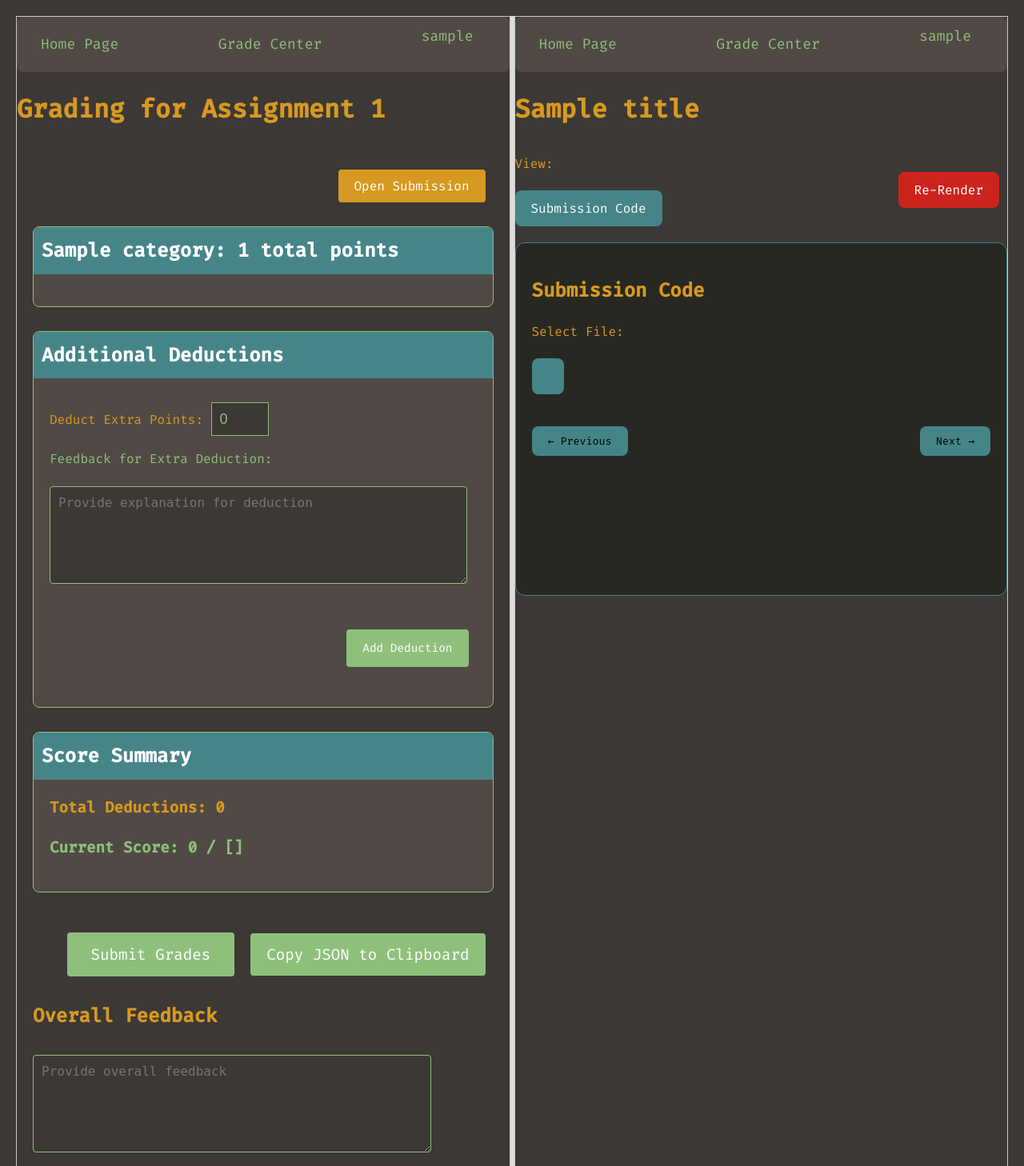
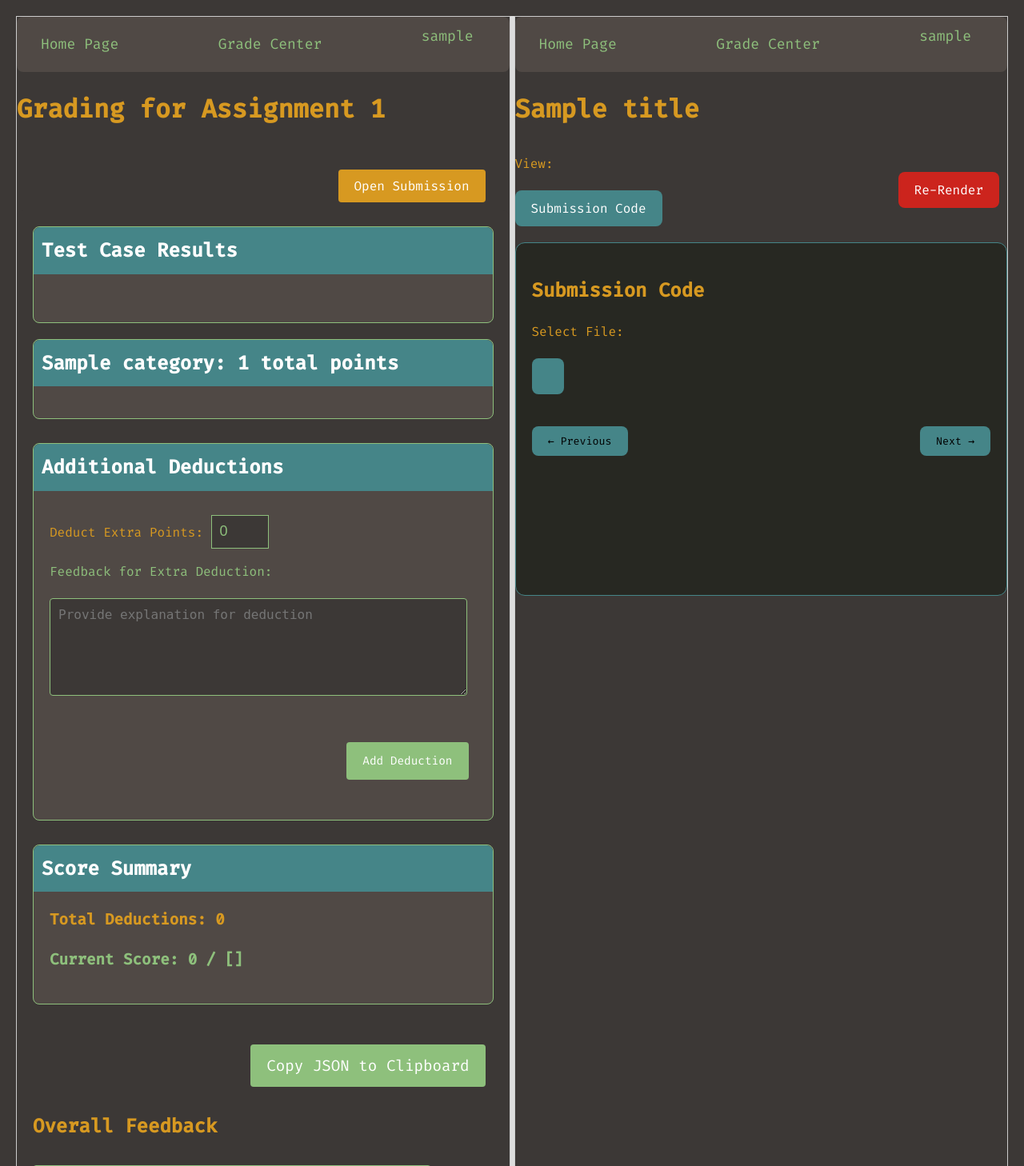
Before and after one commit to satwikShresth/grader, a Python web app: template fullstack/app/templates/gradingWindow.html in a window 1280 px wide. Shown: the top 1458 px of the page at 80% size. Run offline with Jinja, Linux system fonts and the light colour scheme; the template is opened without the code that fills it: most values are stand-ins (such as "Sample title", 1, 10 or a date in 2020); lists and menus that the app fills with data are empty.

Commit message:
adding new features

```diff
--- a/fullstack/app/endpoints/crud/schemas.py
+++ b/fullstack/app/endpoints/crud/schemas.py
@@ -43,3 +43,7 @@
 class SubmissionUpdateGradeFeedback(BaseModel):
     grade: Optional[float]
     feedback: Optional[Dict]
+
+
+class SubmissionUpdateTestCases(BaseModel):
+    test_cases: Optional[Dict]
--- a/fullstack/app/models.py
+++ b/fullstack/app/models.py
@@ -21,6 +21,7 @@
     submission_date = Column(DateTime(timezone=True),
                              server_default=func.now())
     feedback = Column(JSON, nullable=False)
+    test_cases = Column(JSON, nullable=False)
     file_path = Column(String, nullable=False)  # Column to store file path
 
     student_id = Column(String, ForeignKey("students.UserID"), nullable=False)
--- a/fullstack/app/static/form.css
+++ b/fullstack/app/static/form.css
@@ -145,31 +145,67 @@
     margin: 10px 0;
 }
 
-/* Responsive Design */
+
+#test-cases-section {
+    background-color: #504945; /* Gruvbox gray */
+    padding: 20px;
+    border-radius: 8px;
+    border: 1px solid #8ec07c; /* Gruvbox green */
+    margin-bottom: 20px;
+}
+
+#test-cases-container {
+    padding: 10px;
+    font-family: Arial, sans-serif;
+}
+
+/* Test case item styling */
+.test-case-item {
+    margin-bottom: 10px;
+    font-size: 16px;
+    color: #f8f8f2; /* Light text color */
+}
+
+/* Styling for correct, incorrect, and ungraded results */
+.test-case-result {
+    font-weight: bold;
+}
+
+.test-case-result.correct {
+    color: #8ec07c; /* Gruvbox green for correct */
+}
+
+.test-case-result.incorrect {
+    color: #fb4934; /* Gruvbox red for incorrect */
+}
+
+.test-case-result.ungraded {
+    color: #928374; /* Gruvbox gray for ungraded */
+}
+
+/* Styling for deeper levels of indentation */
+.test-case-item strong {
+    color: #d79921; /* Gruvbox yellow for strong labels */
+}
+
+/* Add a visual line separator between major test case groups */
+#test-cases-container div + div {
+    border-top: 1px solid #8ec07c; /* Gruvbox green separator */
+    padding-top: 10px;
+    margin-top: 10px;
+}
+
+/* Responsive design for smaller screens */
 @media (max-width: 768px) {
-    form {
+    #test-cases-section {
         padding: 10px;
     }
 
-    .button-container {
-        flex-direction: column;
-        align-items: flex-start;
+    .test-case-item {
+        font-size: 14px;
     }
 
-    .button-container button {
-        width: 100%;
-        margin-bottom: 20px;
-    }
-
-    .total-deductions {
-        margin-bottom: 20px;
-    }
-
-    textarea {
-        width: 100%;
-    }
-
-    label, input[type="checkbox"], input[type="radio"] {
-        width: 100%;
+    #test-cases-container {
+        padding: 5px;
     }
 }
--- a/fullstack/app/templates/form.html
+++ b/fullstack/app/templates/form.html
@@ -4,6 +4,10 @@
     <meta charset="UTF-8">
     <title>Assignment Grading Form</title>
     <link rel="stylesheet" href="/static/form.css">
+<style>
+</style>
+
+
 </head>
 <body>
 
@@ -17,9 +21,22 @@
         </button>
     </div>
 
+
+
+
     <form id="grading-form" onsubmit="submitGrades(event)">
+
+        <!-- New Test Cases Section -->
+        <section id="test-cases-section">
+            <h2 style="color:white;">Test Case Results</h2>
+            <div id="test-cases-container">
+            </div>
+        </section>
+
+
         <!-- Rubric categories will be filled later -->
         {% for category, items in rubric.rubric.items() %}
+
         <section>
             <h2>{{ category }}: {{ items.total_points }} total points</h2>
 
@@ -93,8 +110,6 @@
         </section>
 
         <div class="button-container">
-            <button type="submit" onclick="submitGrades(event)">Submit Grades</button>
-
             <button id="copyBtn" type="button" style="background-color: #8ec07c; color: white; padding: 14px 20px; font-size: 1.2em; border-radius: 4px; margin-left: 10px;">
                 Copy JSON to Clipboard
             </button>
@@ -112,12 +127,57 @@
         let rubricFeedback = {};
         let extraDeductions = [];
         const grader = "{{ username }}";
+        const user_id = "{{ user_id }}";
+        const assignment_number = "{{ assignment_number }}";
+
+        function renderTestCasesHelper(testCases, container, depth = 0) {
+            Object.keys(testCases).forEach(key => {
+                const value = testCases[key];
+                const testCaseDiv = document.createElement('div');
+                testCaseDiv.classList.add('test-case-item');
+                testCaseDiv.style.marginLeft = `${depth * 20}px`;  // Indent based on the depth
+
+                if (typeof value === 'object' && value !== null) {
+                    testCaseDiv.innerHTML = `<strong>${key}</strong>`;
+                    container.appendChild(testCaseDiv);
+                    // Recursively call the helper function
+                    renderTestCasesHelper(value, container, depth + 1);
+                } else {
+                    let resultText = '';
+                    if (value === true) {
+                        resultText = '<span class="test-case-result correct">correct</span>';
+                    } else if (value === false) {
+                        resultText = '<span class="test-case-result incorrect">incorrect</span>';
+                    } else {
+                        resultText = '<span class="test-case-result ungraded">ungraded</span>';
+                    }
+
+                    testCaseDiv.innerHTML = `"${key}" : ${resultText}`;
+                    container.appendChild(testCaseDiv);
+                }
+            });
+        }
+
+        function renderTestCases() {
+            const container = document.getElementById('test-cases-container');
+            fetch(`/api/submissions/test_cases?userid=${user_id}&assignment_number=${assignment_number}`)
+                .then(response =>response.json())
+                .then(data => {
+                    test_cases = data.test_cases || {};
+                    console.log(test_cases);
+                    renderTestCasesHelper(test_cases,container)
+            })
+            .catch(error => {
+                console.error('Error fetching test_cases:', error);
+            });
+        }
 
         document.addEventListener('DOMContentLoaded', function () {
             const feedback = {{ submission.feedback | tojson }};  // Use the Jinja2-passed submission.feedback directly
 
             if (feedback) {
                 prefillForm(feedback);  // Pre-fill the form with feedback data
+                renderTestCases()
             }
         });
 
@@ -418,7 +478,7 @@
             event.preventDefault();
             const jsonPayload = generateFormJsonPayload();
 
-            fetch(`/api/submissions/feedback?userid={{ user_id }}&assignment_number={{ assignment_number }}`, {
+            fetch(`/api/submissions/feedback?userid=${user_id}&assignment_number=${assignment_number}`, {
                 method: 'PUT',
                 headers: {
                     'Content-Type': 'application/json',
@@ -432,7 +492,7 @@
                 return response.json();
             })
             .then(data => {
-                alert('Grade and feedback submitted successfully');
+                console.log('Grade and feedback submitted successfully');
             })
             .catch(error => {
                 console.error('Error:', error);
@@ -505,37 +565,13 @@
         }
 
         function copyJsonToClipboard() {
-            window.focus();
             const jsonPayload = generateFormJsonPayload();
-
-            // Fetch the server version of the feedback
-            fetch(`/api/submissions/feedback?userid={{ user_id }}&assignment_number={{ assignment_number }}`)
-                .then(response => {
-                    if (!response.ok) {
-                        throw new Error('Failed to fetch server data.');
-                    }
-                    return response.json();
-                })
-                .then(serverData => {
-                    // Check if the local JSON matches the server JSON
-                    const serverJson = JSON.stringify(serverData, null);
-                    const localJson = JSON.stringify(jsonPayload, null);
-
-                    if (localJson === serverJson) {
             const feedbackString = convertJsonToMessage(jsonPayload);
             console.log(feedbackString);
             navigator.clipboard.writeText(feedbackString).then(() => {
                 console.log('JSON payload copied to clipboard!');
             }).catch(err => {
                 console.error('Failed to copy JSON to clipboard: ', err);
-                        });
-                    } else {
-                        alert('Please submit the grades first before copying the JSON.');
-                    }
-                })
-                .catch(err => {
-                    console.error('Error fetching server data: ', err);
-                    alert('Failed to fetch server data for comparison.');
             });
         }
 
@@ -550,8 +586,29 @@
         const form = document.getElementById('grading-form');
 
         form.addEventListener('input', function() {
-            submitGrades(event);
-            location.reload();
+            const jsonPayload = generateFormJsonPayload();
+
+            fetch(`/api/submissions/feedback?userid=${user_id}&assignment_number=${assignment_number}`, {
+                method: 'PUT',
+                headers: {
+                    'Content-Type': 'application/json',
+                },
+                body: JSON.stringify(jsonPayload)
+            })
+            .then(response => {
+                if (!response.ok) {
+                    throw new Error('Network response was not ok');
+                }
+                return response.json();
+            })
+            .then(data => {
+                console.log('Grade and feedback submitted successfully');
+            })
+            .catch(error => {
+                console.error('Error:', error);
+                alert('An error occurred while submitting the grade and feedback.');
+            });
+            updateTotalScore();
         });
     </script>
 </body>
--- a/fullstack/app/templates/test_result.html
+++ b/fullstack/app/templates/test_result.html
@@ -187,8 +187,7 @@
         }
     </style>
 <script>
-    let feedback = {}; // Will hold the feedback object from the server
-    let grade = null;
+    let test_cases = {}; // Will hold the test_cases object from the server
     let gradingStates = {}; // Flat structure for tracking grading states
     let userid = '{{ user_id }}'; // Replace with the actual user ID
     let assignment_number = '{{ assignment_number }}'; // Replace with the actual assignment number
@@ -199,7 +198,6 @@
         document.getElementById(fileId).classList.remove('hidden');
     }
 
-    // Function to show the selected section
     function showSection(section) {
         document.querySelectorAll('.content-block').forEach(el => el.classList.add('hidden'));
         document.getElementById(section).classList.remove('hidden');
@@ -211,10 +209,8 @@
         }
     }
 
-    // Flatten the feedback.test_cases object and store it in gradingStates
     function flattenTestCases(testCases) {
         let flatTestCases = {};
-
         function flatten(obj, prefix = '') {
             for (let key in obj) {
                 if (typeof obj[key] === 'object' && obj[key] !== null) {
@@ -224,48 +220,41 @@
                 }
             }
         }
-
         flatten(testCases);
         return flatTestCases;
     }
 
-    // Unflatten the flat gradingStates back to the nested feedback.test_cases
     function unflattenGradingStates(flatGradingStates) {
         let unflattened = {};
 
         for (let flatKey in flatGradingStates) {
             const value = flatGradingStates[flatKey];
-            const keys = flatKey.split('\0'); // Split the flat key by spaces to get the nested keys
+            const keys = flatKey.split('\0');
             let current = unflattened;
 
-            // Traverse and create nested objects if necessary
             for (let i = 0; i < keys.length - 1; i++) {
                 const key = keys[i];
                 if (!current[key]) {
                     current[key] = {};
                 }
-                current = current[key]; // Move deeper
+                current = current[key];
             }
 
-            // Set the value at the final key
             current[keys[keys.length - 1]] = value;
         }
 
         return unflattened;
     }
 
-    // Fetch feedback from the server and update the grading states
+    // Fetch test_cases from the server and update the grading states
     function fetchFeedback() {
-        fetch(`/api/submissions/feedback?userid=${userid}&assignment_number=${assignment_number}`)
+        fetch(`/api/submissions/test_cases?userid=${userid}&assignment_number=${assignment_number}`)
             .then(response => response.json())
             .then(data => {
-                feedback = data.feedback || {};
-                grade = data.grade || null;
+                test_cases = data.test_cases || {};
 
-                // Flatten the feedback.test_cases
-                gradingStates = flattenTestCases(feedback.test_cases || {});
+                gradingStates = flattenTestCases(test_cases || {});
 
-                // Update the grading buttons based on the current state
                 let sectionSelect = document.getElementById('section-select');
                 let section = sectionSelect.value;
 
@@ -276,7 +265,7 @@
                 }
             })
             .catch(error => {
-                console.error('Error fetching feedback:', error);
+                console.error('Error fetching test_cases:', error);
             });
     }
 
@@ -300,24 +289,21 @@
         if (resultContent) {
             let h3Tag = resultContent.querySelector('h3');
             if (h3Tag) {
-                let key = h3Tag.textContent.trim();  // Use the flattened key format
+                let key = h3Tag.textContent.split(" ").join('\0');
                 return gradingStates[key] !== undefined ? gradingStates[key] : null;
             }
         }
-        return null;  // Default to ungraded if no key is found
+        return null;
     }
 
-    // Set the grading state in the flattened gradingStates object
     function setGrading(state) {
         const resultContent = document.querySelector('.result-content:not(.hidden)');
         if (resultContent) {
             let h3Tag = resultContent.querySelector('h3');
             if (h3Tag) {
-                let key = h3Tag.textContent.trim();  // Use the flattened key format
+                let key = h3Tag.textContent.split(" ").join('\0');
                 gradingStates[key] = state;
 
-                // Update the feedback object as well
-                updateFeedbackObject(key, state);
 
                 console.log('Updated gradingStates:', gradingStates);
 
@@ -327,22 +313,22 @@
         }
     }
 
-    // Update the original feedback object based on the flattened key
-    function updateFeedbackObject(flattenedKey, state) {
-        const keyParts = flattenedKey.split(' ');
-        let current = feedback.test_cases;
-
-        // Traverse the nested structure and update the last key's value
-        for (let i = 0; i < keyParts.length - 1; i++) {
-            let key = keyParts[i];
-            if (!current[key]) {
-                current[key] = {};
-            }
-            current = current[key];
-        }
-
-        current[keyParts[keyParts.length - 1]] = state;
-    }
+    // Update the original test_cases object based on the flattened key
+    //function updateFeedbackObject(flattenedKey, state) {
+    //    const keyParts = flattenedKey.split('\0');
+    //    let current = test_cases.test_cases;
+    //
+    //    // Traverse the nested structure and update the last key's value
+    //    for (let i = 0; i < keyParts.length - 1; i++) {
+    //        let key = keyParts[i];
+    //        if (!current[key]) {
+    //            current[key] = {};
+    //        }
+    //        current = current[key];
+    //    }
+    //
+    //    current[keyParts[keyParts.length - 1]] = state;
+    //}
 
     // Update the grading buttons based on the state (null, true, false)
     function updateGradingButtons(state) {
@@ -363,20 +349,18 @@
         }
     }
 
-    // Send the updated feedback to the server
+    // Send the updated test_cases to the server
     function sendFeedbackToServer() {
-        // Unflatten gradingStates to get the original nested format
+        //Unflatten gradingStates to get the original nested format
         const unflattenedTestCases = unflattenGradingStates(gradingStates);
 
-        // Update feedback.test_cases with the unflattened test cases
-        feedback.test_cases = unflattenedTestCases;
+        test_cases = unflattenedTestCases;
 
         let data = {
-            grade: grade,
-            feedback: feedback
+            test_cases:test_cases
         };
 
-        fetch(`/api/submissions/feedback?userid=${userid}&assignment_number=${assignment_number}`, {
+        fetch(`/api/submissions/test_cases?userid=${userid}&assignment_number=${assignment_number}`, {
             method: 'PUT',
             headers: {
                 'Content-Type': 'application/json'
@@ -385,7 +369,7 @@
         })
         .then(response => {
             if (!response.ok) {
-                throw new Error('Failed to update feedback');
+                throw new Error('Failed to update test_cases');
             }
             return response.json();
         })
@@ -393,7 +377,7 @@
             console.log('Feedback updated successfully:', data);
         })
         .catch(error => {
-            console.error('Error updating feedback:', error);
+            console.error('Error updating test_cases:', error);
         });
     }
 
@@ -431,7 +415,7 @@
         window.location.search = urlParams.toString();
     }
 
-    // On page load, fetch feedback and display the corresponding grading state
+    // On page load, fetch test_cases and display the corresponding grading state
     window.onload = function() {
         let fileSelect = document.getElementById('file-select');
         let initialFileId = fileSelect.value;
@@ -441,7 +425,7 @@
         let section = sectionSelect.value;
         showSection(section);
 
-        fetchFeedback();  // Fetch feedback and update grading buttons on page load
+        fetchFeedback();  // Fetch test_cases and update grading buttons on page load
     };
 </script>
 </head>
```
Also changed, not shown: fullstack/app/endpoints/crud/crud.py (+49 -1 lines), fullstack/app/utils/organizer.py (+2 -5 lines). Lines whose indentation alone changed are shown as unchanged.
